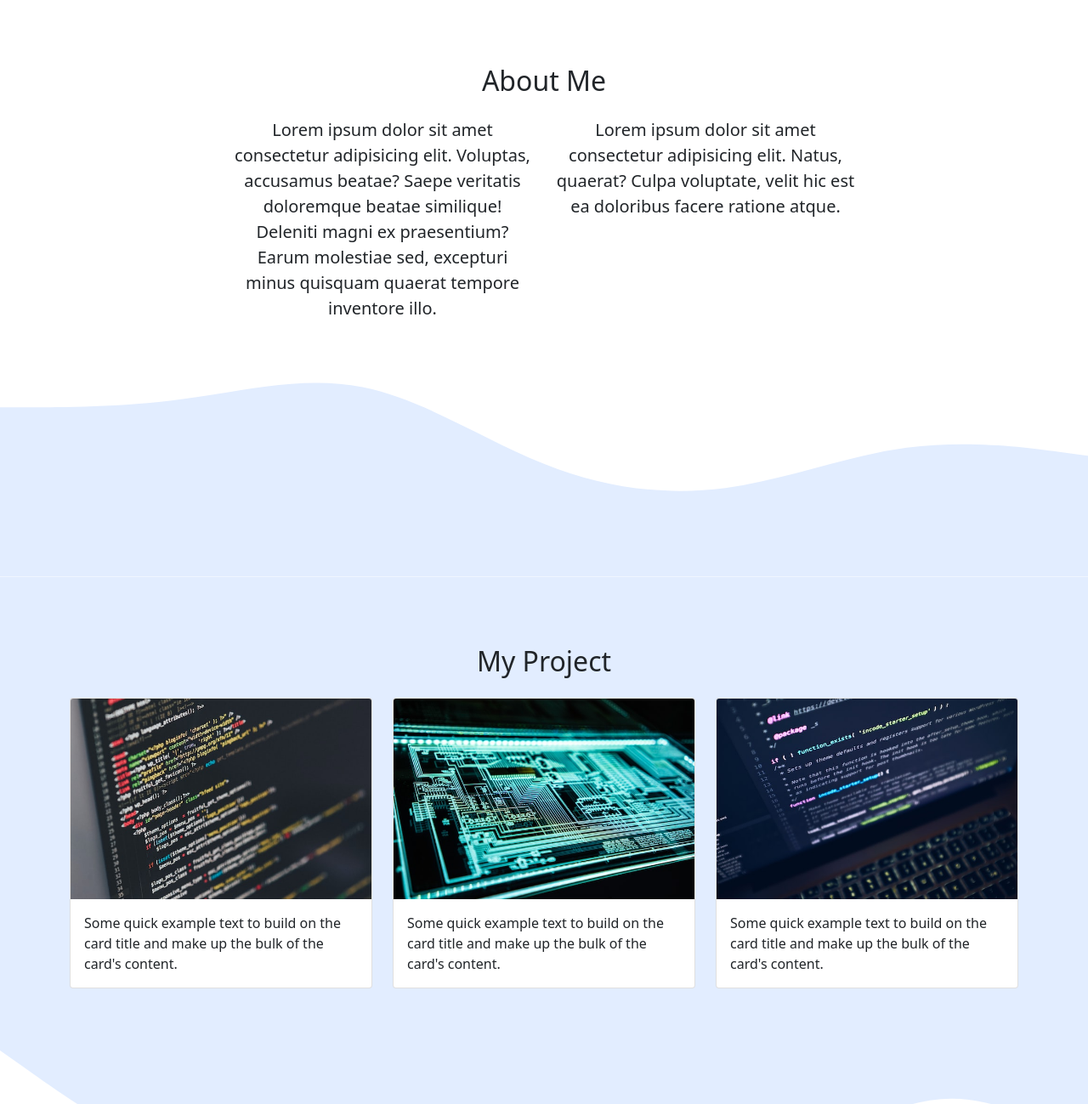
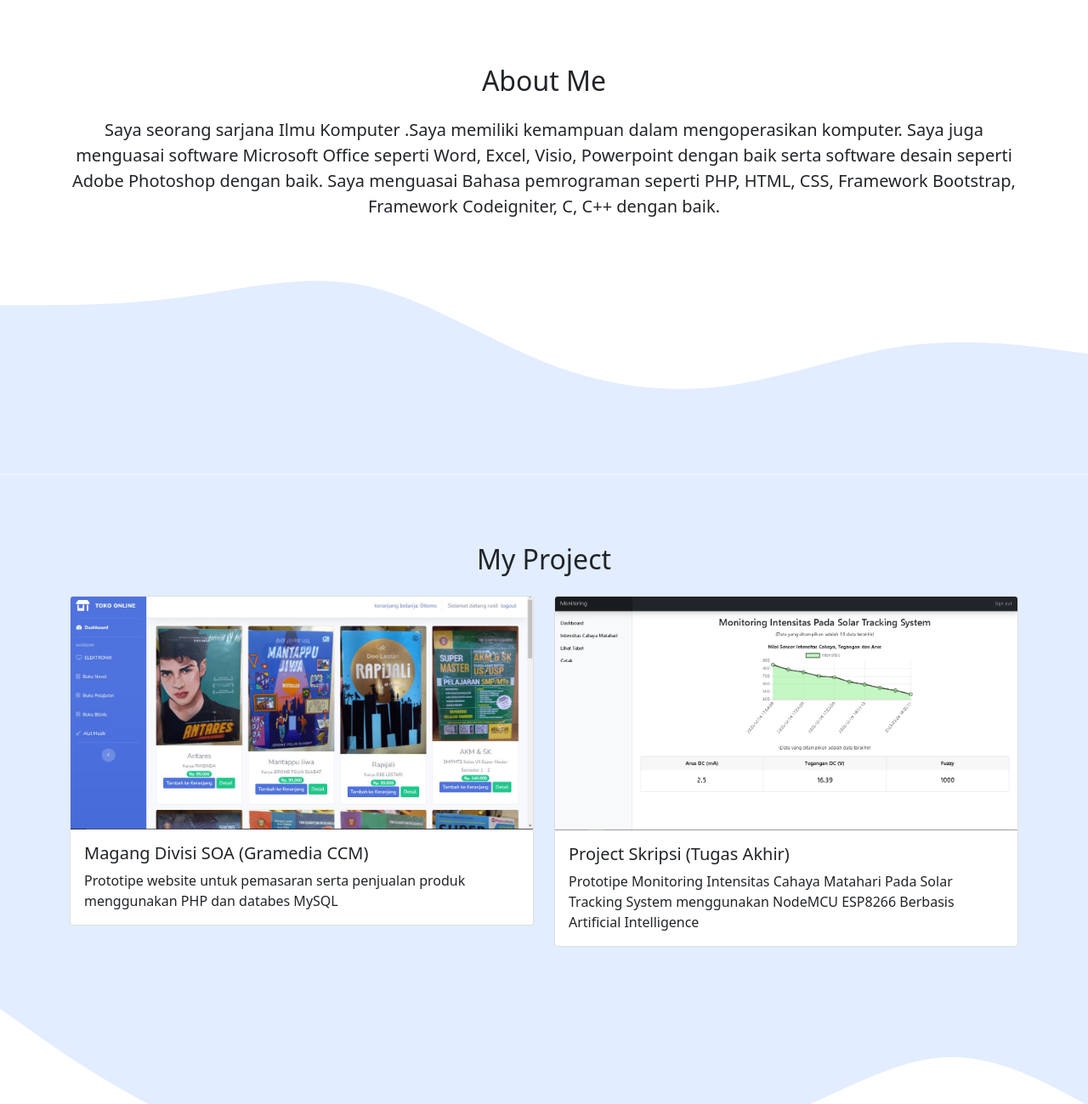
Before and after one commit to FathanRasil/FathanRasil.github.io, a plain HTML site: page index.html in a window 1280 px wide. Shown: the part 640-1939 px from the top of the page at 85% size. Drawn offline with nearby package versions, Linux system fonts and the light colour scheme.

Commit message:
mengubah foto project

```diff
--- a/index.html
+++ b/index.html
@@ -63,14 +63,10 @@
           </div>
         </div>
         <div class="row justify-content-center fs-5 text-center">
-          <div class="col-md-4">
+          <div class="col-md">
             <p>
-              Lorem ipsum dolor sit amet consectetur adipisicing elit. Voluptas, accusamus beatae? Saepe veritatis doloremque beatae similique! Deleniti magni ex praesentium? Earum molestiae sed, excepturi minus quisquam quaerat tempore
-              inventore illo.
+              Saya seorang sarjana Ilmu Komputer .Saya memiliki kemampuan dalam mengoperasikan komputer. Saya juga menguasai software Microsoft Office seperti Word, Excel, Visio, Powerpoint dengan baik serta software desain seperti Adobe Photoshop dengan baik. Saya menguasai Bahasa pemrograman seperti PHP, HTML, CSS, Framework Bootstrap, Framework Codeigniter, C, C++ dengan baik.
             </p>
-          </div>
-          <div class="col-md-4">
-            <p>Lorem ipsum dolor sit amet consectetur adipisicing elit. Natus, quaerat? Culpa voluptate, velit hic est ea doloribus facere ratione atque.</p>
           </div>
         </div>
       </div>
@@ -92,27 +88,21 @@
           </div>
         </div>
         <div class="row">
-          <div class="col-md-4 mb-3">
+          <div class="col-md-6 mb-3">
             <div class="card">
-              <img src="img/project/project1.jpg" class="card-img-top" alt="project1" />
+              <img src="img/project/project1.png" class="card-img-top" alt="project1" />
               <div class="card-body">
-                <p class="card-text">Some quick example text to build on the card title and make up the bulk of the card's content.</p>
+                <h5 class="card-title">Magang Divisi SOA (Gramedia CCM)</h5>
+                <p class="card-text">Prototipe website untuk pemasaran serta penjualan produk menggunakan PHP dan databes MySQL</p>
               </div>
             </div>
           </div>
-          <div class="col-md-4 mb-3">
+          <div class="col-md-6 mb-3">
             <div class="card">
-              <img src="img/project/project2.jpg" class="card-img-top" alt="project2" />
+              <img src="img/project/project2.png" class="card-img-top" alt="project2" />
               <div class="card-body">
-                <p class="card-text">Some quick example text to build on the card title and make up the bulk of the card's content.</p>
-              </div>
-            </div>
-          </div>
-          <div class="col-md-4 mb-3">
-            <div class="card">
-              <img src="img/project/project3.jpg" class="card-img-top" alt="project3" />
-              <div class="card-body">
-                <p class="card-text">Some quick example text to build on the card title and make up the bulk of the card's content.</p>
+                <h5 class="card-title">Project Skripsi (Tugas Akhir)</h5>
+                <p class="card-text">Prototipe Monitoring Intensitas Cahaya Matahari Pada Solar Tracking System menggunakan NodeMCU ESP8266 Berbasis Artificial Intelligence</p>
               </div>
             </div>
           </div>
```
Also changed, not shown: img/project/project1.jpg (deleted), img/project/project1.png (added), img/project/project2.png (added).
